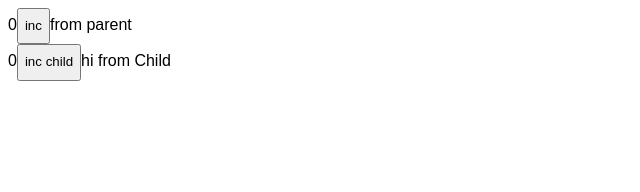
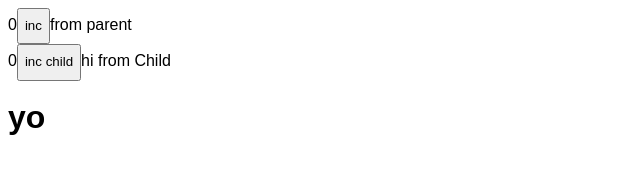
Before and after one commit to ChukwuEmeka-16/refresher-sandbox, a React (Vite) app in the folder myreactwebapp/: page /advanced in a window 1280 px wide. Shown: the top 192 px of the page, without its empty margins (0-640 px from the left). Built offline with nearby package versions, Linux system fonts and the light colour scheme.

Commit message:
advanced course completed

```diff
--- a/myreactwebapp/src/components/AdvTest.jsx
+++ b/myreactwebapp/src/components/AdvTest.jsx
@@ -1,13 +1,15 @@
 import React from 'react'
 
-const Child = () =>{
+const Child = ({message='yo'}) =>{
     console.log('Child');
     const [count,setCount] = React.useState(0)
+    alert('rerender')
     return(
      <div>
         {count}
         <button onClick={()=>setCount(prev=>prev+1)}>inc child</button>
         hi from Child
+        <h1>{message}</h1>
      </div>
     )
 }
@@ -22,7 +24,8 @@ const Parent = ({content}) =>{
      <div>{count}
          <button onClick={()=>setCount(prev=>prev+1)}>inc</button>
        from parent
-         {content}
+       {content}
+         {/* {React.cloneElement(content,{message:'hiii'})} */}
      </div>
 
     )
```
